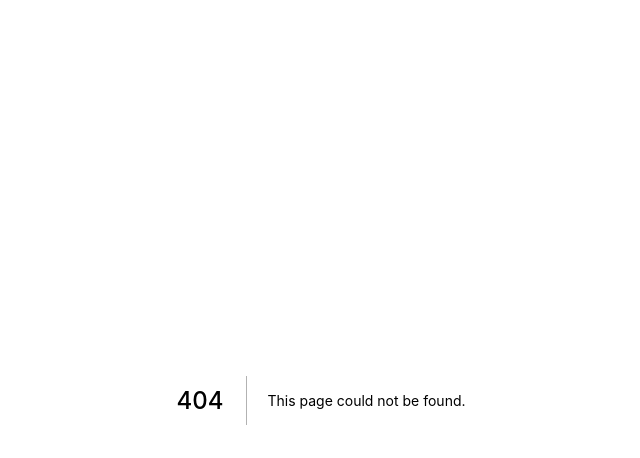
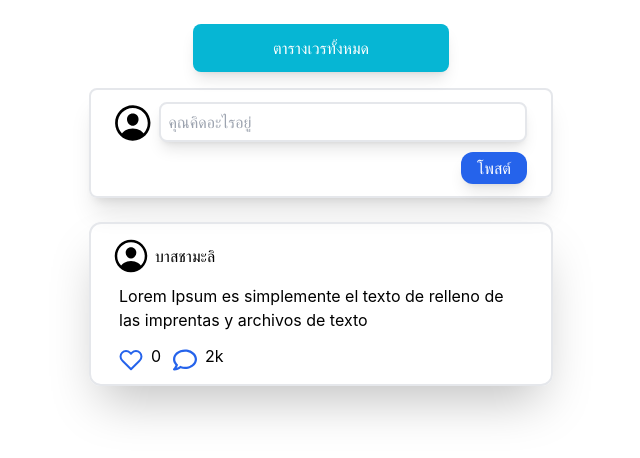
Before and after one commit to MEE-POONG/meevain, a Next.js app: page /status in a window 1280 px wide. Before the commit this address had no page. Shown: the top 458 px of the page, without its empty margins (319-959 px from the left). Built offline with nearby package versions, Linux system fonts and the light colour scheme.

Commit message:
Create status.js

```diff
--- /dev/null
+++ b/pages/status.js
@@ -0,0 +1,67 @@
+import React from "react";
+import { useState } from "react";
+import { IoPersonCircleOutline } from "react-icons/io5";
+
+import { FiHeart } from "react-icons/fi";
+import { FaRegComment } from "react-icons/fa";
+// import Home from '../pages/home.js'
+
+export default function Status() {
+  const [count1, setCount1] = useState();
+
+  return (
+    <div>
+      {/* <Home/> */}
+      <div className="container mx-auto max-w-lg py-2">
+        <div className=" text-center m-4">
+          <button className=" bg-cyan-500 text-white shadow-lg  py-3 rounded-lg px-20">
+            <span className="text-l text-center "> ตารางเวรทั้งหมด</span>
+          </button>
+        </div>
+        <div className="  border-2 rounded-lg py-2 px-5 mx-6 shadow-xl">
+          <div className="flex">
+            <IoPersonCircleOutline size={50} />
+            <input
+              className=" border-2 rounded-lg  w-full p-2 m-1 h-10 shadow-lg"
+              placeholder="คุณคิดอะไรอยู่"
+            />{" "}
+          </div>
+          <div className=" text-right">
+            <button className="bg-blue-600 text-white shadow-lg px-4 py-1 m-1 rounded-xl ">
+              <span className=" ">โพสต์</span>
+            </button>
+          </div>
+        </div>
+
+        <div className="flex-auto">
+          <div className="border-2 rounded-xl py-3 px-5 m-6 shadow-2xl">
+            <div className="flex">
+              <IoPersonCircleOutline size={40} />
+              <div className="mt-2 px-1">บาสชามะลิ </div>
+            </div>
+            <div className="px-2 py-2">
+              Lorem Ipsum es simplemente el texto de relleno de las imprentas y
+              archivos de texto
+            </div>
+
+            <div className="px-2 mt-1 flex">
+              <button onClick={() => setCount1(!count1)} className="  ">
+                <FiHeart size={24} color="#2563eb" className="mt-1 mr-2" />
+              </button>
+              {count1 ? <div className="">{count1 + 0} </div> : [0]}
+
+              <button>
+                <FaRegComment
+                  size={24}
+                  color="#2563eb"
+                  className="mt-1 mr-2 ml-3"
+                />
+              </button>
+              2k
+            </div>
+          </div>
+        </div>
+      </div>
+    </div>
+  );
+}
```
